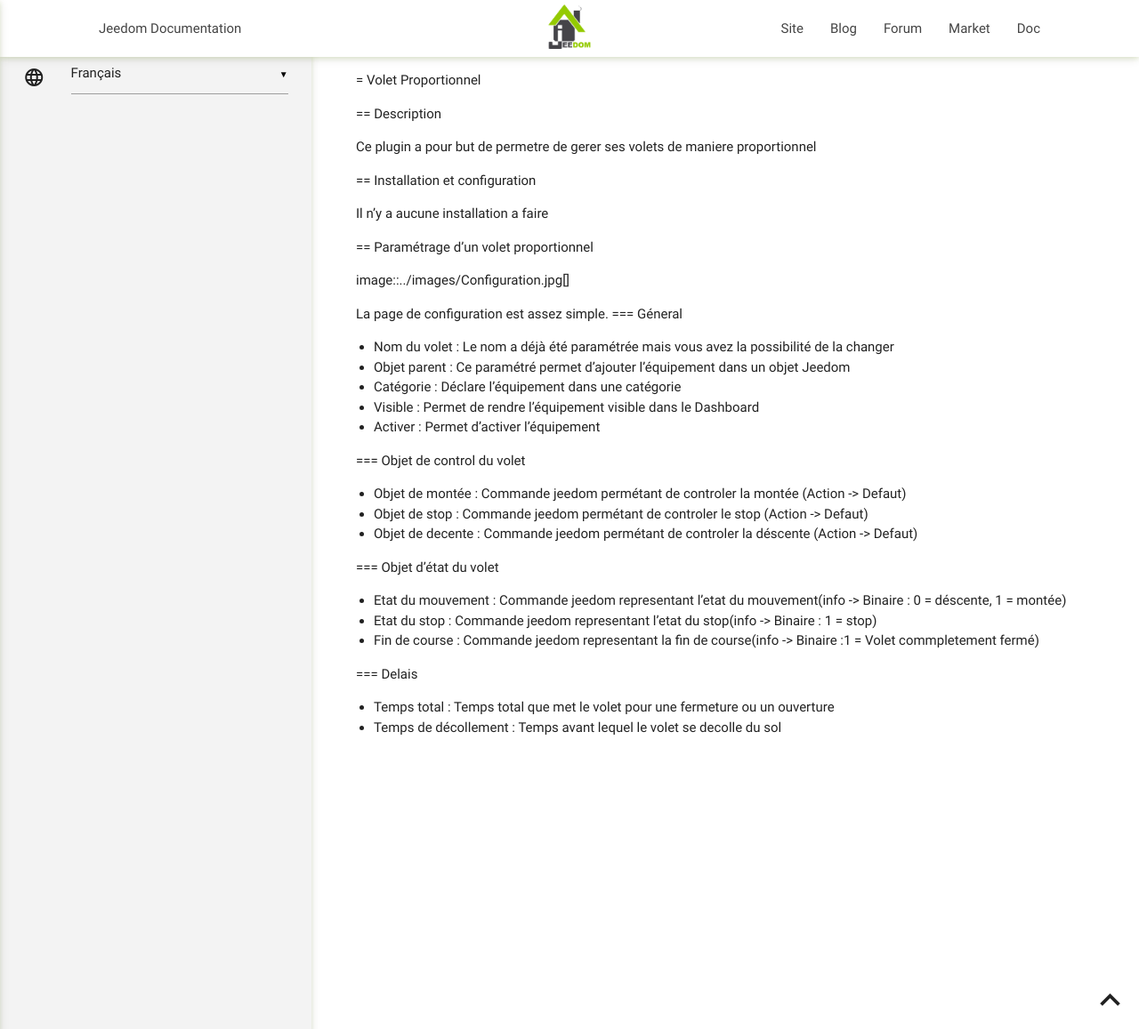
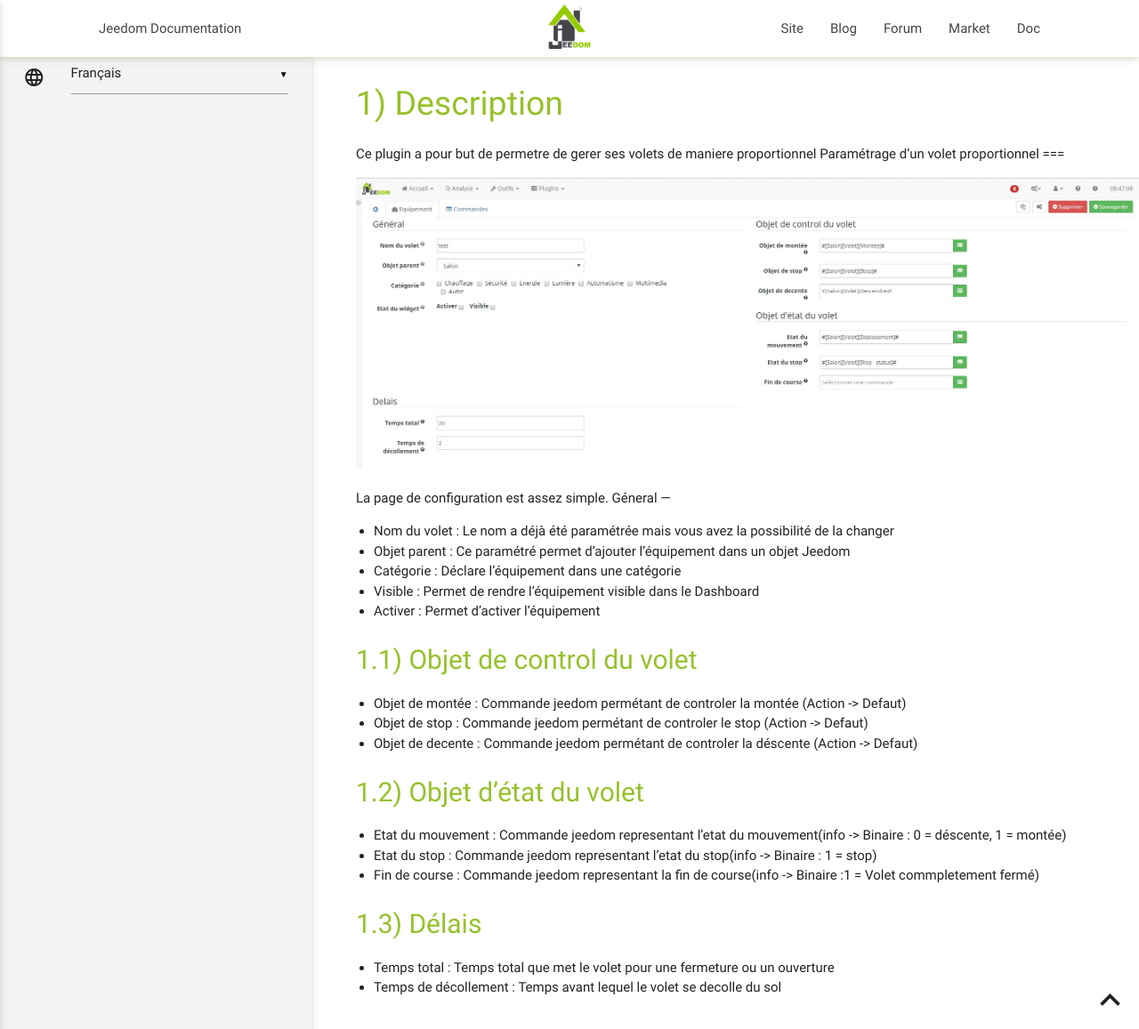
Before and after one commit to mika-nt28/Jeedom-voletProp, a Jekyll site: the page built from docs/fr_FR/index.md, in a window 1280 px wide and 1157 px high. Shown: the whole window at 89% size. Built offline with Jekyll 4.4.1, drawn with Linux system fonts in a browser that asks for light colours; our own code applies the rules of GitHub Pages for plain Markdown files.

Commit message:
Update index.md

```diff
--- a/docs/fr_FR/index.md
+++ b/docs/fr_FR/index.md
@@ -1,19 +1,14 @@
-= Volet Proportionnel
+Description
+===
+Ce plugin a pour but de permetre de gerer ses volets de maniere proportionnel
+Paramétrage d'un volet proportionnel
+===
 
-== Description
-
-Ce plugin a pour but de permetre de gerer ses volets de maniere proportionnel
-
-== Installation et configuration
-
-Il n'y a aucune installation a faire
-
-== Paramétrage d'un volet proportionnel
-
-image::../images/Configuration.jpg[]
+![introduction01](../images/Configuration.jpg)
 
 La page de configuration est assez simple.
-=== Géneral
+Géneral
+---
 
 * Nom du volet : Le nom a déjà été paramétrée mais vous avez la possibilité de la changer
 * Objet parent : Ce paramétré permet d'ajouter l'équipement dans un objet Jeedom
@@ -21,19 +16,22 @@ La page de configuration est assez simple.
 * Visible : Permet de rendre l'équipement visible dans le Dashboard
 * Activer : Permet d'activer l'équipement
 
-=== Objet de control du volet
+Objet de control du volet
+---
 
 * Objet de montée : Commande jeedom permétant de controler la montée (Action -> Defaut)
 * Objet de stop  : Commande jeedom permétant de controler le stop (Action -> Defaut)
 * Objet de decente : Commande jeedom permétant de controler la déscente (Action -> Defaut)
 
-=== Objet d'état du volet
+Objet d'état du volet
+---
 
 * Etat du mouvement  : Commande jeedom representant l'etat du mouvement(info -> Binaire : 0 = déscente, 1 = montée)
 * Etat du stop  :  Commande jeedom representant l'etat du stop(info -> Binaire : 1 = stop)
 * Fin de course  :  Commande jeedom representant la fin de course(info -> Binaire :1 = Volet commpletement fermé)
 
-=== Delais
+Délais
+---
 
 * Temps total : Temps total que met le volet pour une fermeture ou un ouverture
 * Temps de décollement : Temps avant lequel le volet se decolle du sol
```
